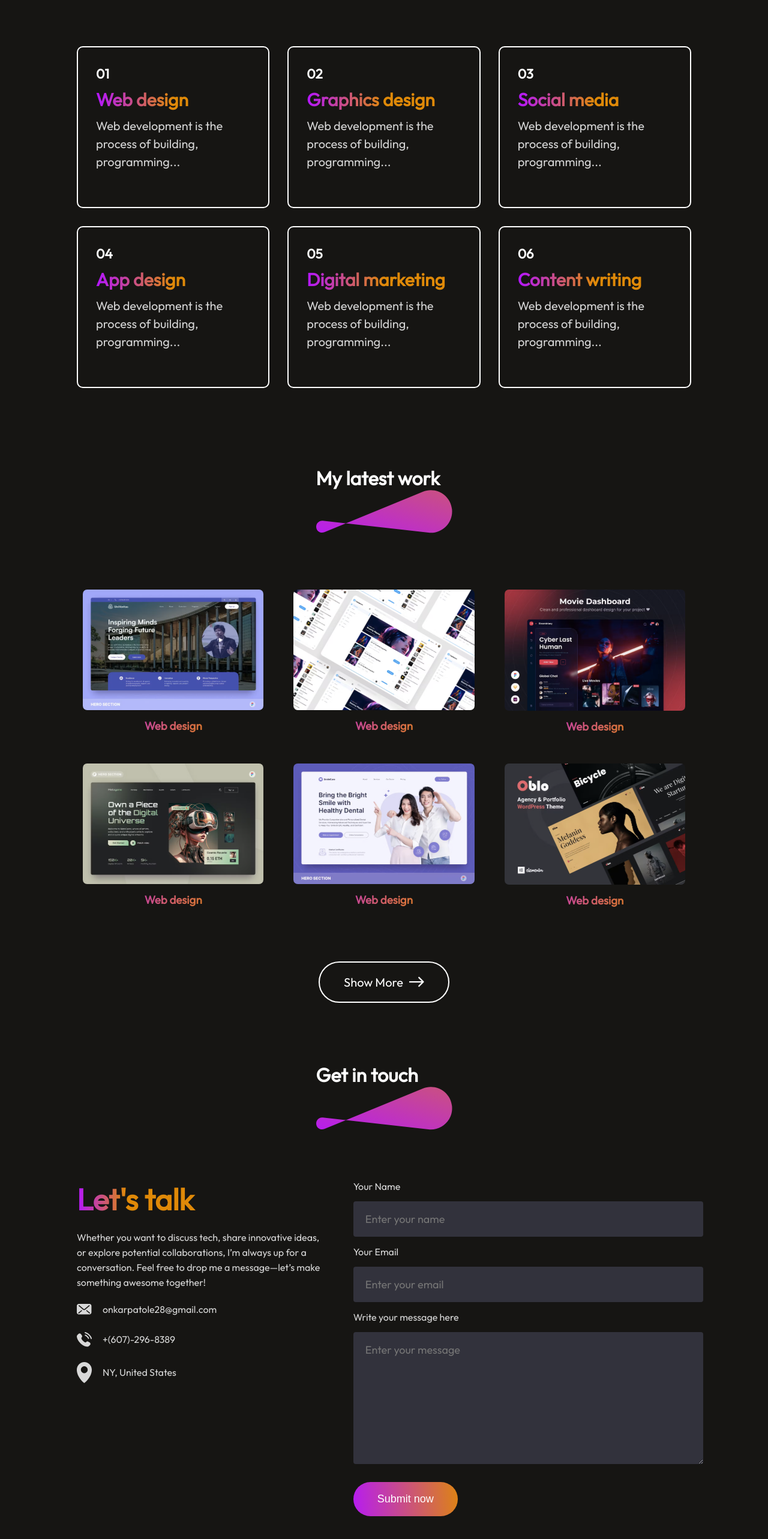
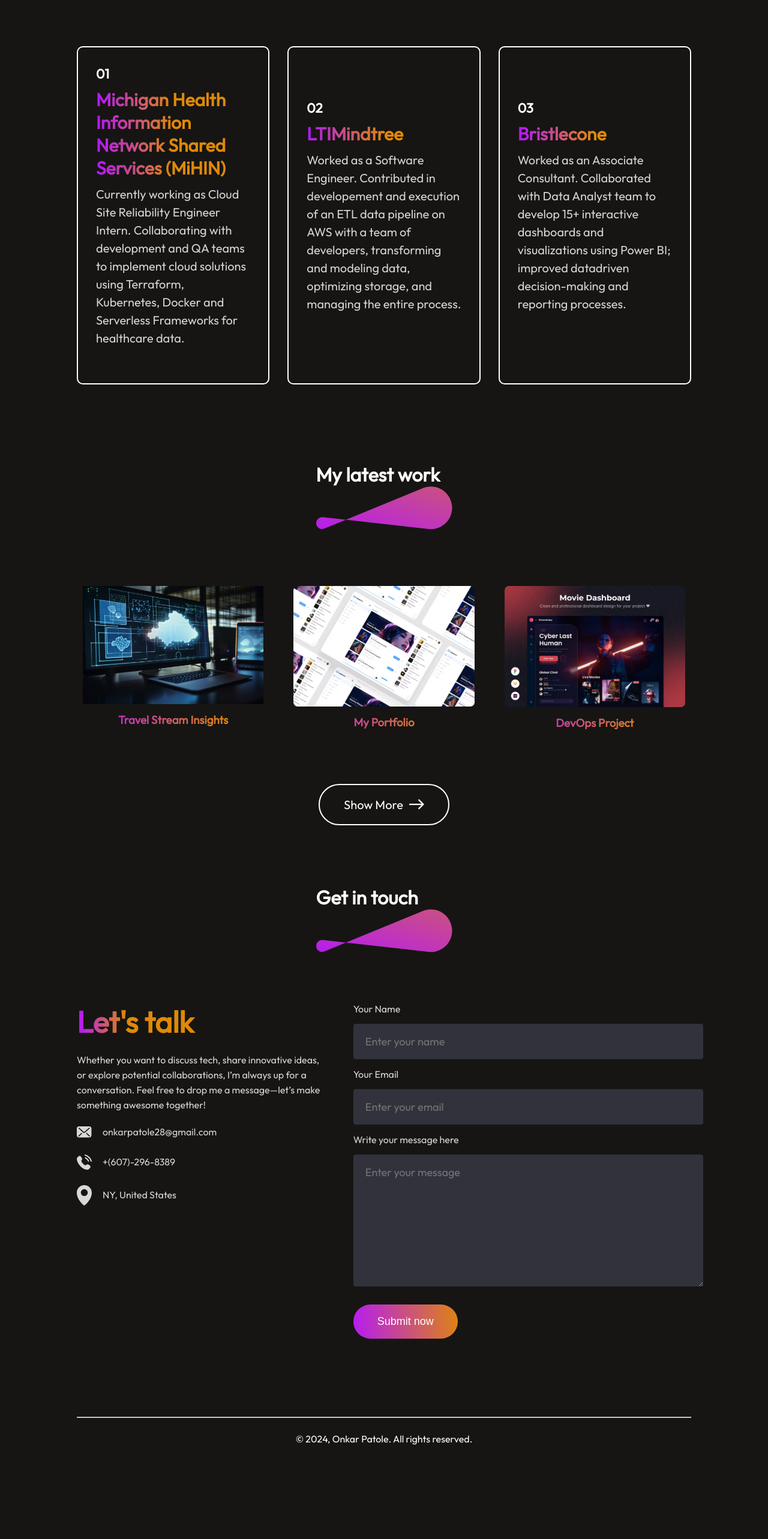
Before and after one commit to OnkarPatole28/Onkar-Portfolio, a React (Vite) app in the folder My-Portfolio/: page / in a window 1280 px wide. Shown: the part 1690-4256 px from the top of the page at 60% size. After the commit the page ends 4099 px from the top, so only its background shows below. Built offline with nearby package versions, Linux system fonts and the light colour scheme.

Commit message:
Updated footer component

```diff
--- a/My-Portfolio/src/App.jsx
+++ b/My-Portfolio/src/App.jsx
@@ -1,10 +1,11 @@
 import React from 'react'
 import Navbar from './Components/Navbar/Navbar'
+import Hero from './Components/Hero/Hero'
 import About from './Components/About/About'
 import Services from './Components/Services/Services'
 import MyWork from './Components/MyWork/MyWork'
 import Contact from './Components/Contact/Contact'
-import Hero from './Components/Hero/Hero'
+import Footer from './Components/Footer/Footer'
 
 const App = () => {
   return (
@@ -15,7 +16,9 @@ const App = () => {
       <Services/>
       <MyWork/>
       <Contact/>
+      <Footer/>
     </div>
   )
 }
+
 export default App
--- a/My-Portfolio/src/Components/Footer/Footer.css
+++ b/My-Portfolio/src/Components/Footer/Footer.css
@@ -1,97 +1,31 @@
-.footer{
+.footer {
     margin: 50px 10%;
     display: flex;
     flex-direction: column;
     gap: 25px;
 }
-.footer-top{
+
+.footer-bottom {
     display: flex;
-    justify-content: space-between;
+    justify-content: center; /* Centers the content horizontally */
 }
-.footer-top-left p{
+
+.footer-bottom-left {
+    display: flex;
     font-size: 16px;
-    max-width: 450px;
+    justify-content: center; /* Centers the text inside its container */
+    text-align: center;
 }
-.footer-top-right{
-    display: flex;
-    align-items: center;
-    gap: 15px;
-}
-.footer-email-input{
-    display: flex;
-    gap: 20px;
-    padding: 15px 20px;
-    border-radius: 50px;
-    background: #32323B;
-}
-.footer-email-input input{
-    outline: none;
-    border: none;
-    background: transparent;
-    color: #a0a0a0;
-    font-family: Outfit;
-    font-size: 18px;
-}
-.footer-email-input img{
-    width: 22px;
-}
-.footer-subscribe{
-    font-size: 16px;
-    padding: 18px 40px;
-    border-radius: 50px;
-    background: linear-gradient(264deg, #DF8908 -5.09%, #B415FF 106.28%);
-    cursor: pointer;
-    transition: 0.3s;
-}
-.footer-bottom{
-    display: flex;
-    justify-content: space-between;
-    font-size: 16px;
-}
-.footer-bottom-right{
-    display: flex;
-    gap: 30px;
-    margin-bottom: 10px;
-}
-.footer-email-input:hover{
-    border: 2px solid white;
-}
-.footer-subscribe:hover{
-    transform: scale(1.1);
-    transition: 0.3s;
-}
-@media(max-width:768px){
-    .footer{
+
+@media (max-width: 768px) {
+    .footer {
         margin: 50px 6%;
     }
-    .footer-top{
-        flex-direction: column;
-        gap: 30px;
-    }
-    .footer-top-right{
-        gap: 5px;
-    }
-    .footer-email-input {
-        padding: 12px 14px;
-        max-width: 200px;
-    }
-    .footer-email-input input{
-        width: 100%;
-        font-size: 16px;
-    }
-    .footer-email-input img{
-        display: none;
-    }
-    .footer-subscribe {
-        font-size: 14px;
-        padding: 14px 20px;
-    }
-    .footer-bottom{
+
+    .footer-bottom {
         display: flex;
         flex-direction: column-reverse;
         font-size: 14px;
-    }
-    .footer-bottom-right{
-        gap: 12px;
+        justify-content: center; /* Centers content on smaller screens too */
     }
 }
--- a/My-Portfolio/src/Components/Footer/Footer.jsx
+++ b/My-Portfolio/src/Components/Footer/Footer.jsx
@@ -6,27 +6,9 @@ import user_icon from '../../assets/user_icon.svg'
 const Footer = () => {
   return (
     <div className='footer'>
-      <div className="footer-top">
-        <div className="footer-top-left">
-            <img src={footer_logo} alt="" />
-            <p>I am a currently software developer from, USA with 3+ years of experience in AWS cloud and Data Engineering.</p>
-        </div>
-        <div className="footer-top-right">
-            <div className="footer-email-input">
-                <img src={user_icon} alt="" />
-                <input type="email" placeholder='Enter your email' />
-            </div>
-            <div className="footer-subscribe">Subscribe</div>
-        </div>
-      </div>
       <hr />
       <div className="footer-bottom">
-        <p className="footer-bottom-left">© 2023 Onkar Patole. All rights reserved.</p>
-        <div className="footer-bottom-right">
-            <p>Term of Services</p>
-            <p>Privacy Policy</p>
-            <p>Connect with me</p>
-        </div>
+        <p className="footer-bottom-left">© 2024, Onkar Patole. All rights reserved.</p>
       </div>
     </div>
   )
--- a/My-Portfolio/src/assets/mywork_data.js
+++ b/My-Portfolio/src/assets/mywork_data.js
@@ -1,4 +1,4 @@
-import project1_img from '../assets/project_1.svg'
+import project1_img from '../assets/project_1.jpeg'
 import project2_img from '../assets/project_2.svg'
 import project3_img from '../assets/project_3.svg'
 import project4_img from '../assets/project_4.svg'
@@ -8,33 +8,18 @@ import project6_img from '../assets/project_6.svg'
 const mywork_data = [
     {
         w_no:1,
-        w_name:"Web design",
+        w_name:"Travel Stream Insights",
         w_img:project1_img
     },
     {
         w_no:2,
-        w_name:"Web design",
+        w_name:"My Portfolio",
         w_img:project2_img
     },
     {
         w_no:3,
-        w_name:"Web design",
+        w_name:"DevOps Project",
         w_img:project3_img
-    },
-    {
-        w_no:4,
-        w_name:"Web design",
-        w_img:project4_img
-    },
-    {
-        w_no:5,
-        w_name:"Web design",
-        w_img:project5_img
-    },
-    {
-        w_no:6,
-        w_name:"Web design",
-        w_img:project6_img
     },
 ]
 
--- a/My-Portfolio/src/assets/services_data.js
+++ b/My-Portfolio/src/assets/services_data.js
@@ -1,33 +1,18 @@
 const Services_Data = [
     {
         s_no:"01",
-        s_name:"Web design",
-        s_desc:"Web development is the process of building, programming..."
+        s_name:"Michigan Health Information Network Shared Services (MiHIN)",
+        s_desc:"Currently working as Cloud Site Reliability Engineer Intern. Collaborating with development and QA teams to implement cloud solutions using Terraform, Kubernetes, Docker and Serverless Frameworks for healthcare data."
     },
     {
         s_no:"02",
-        s_name:"Graphics design",
-        s_desc:"Web development is the process of building, programming..."
+        s_name:"LTIMindtree",
+        s_desc:"Worked as a Software Engineer. Contributed in developement and execution of an ETL data pipeline on AWS with a team of developers, transforming and modeling data, optimizing storage, and managing the entire process."
     },
     {
         s_no:"03",
-        s_name:"Social media",
-        s_desc:"Web development is the process of building, programming..."
-    },
-    {
-        s_no:"04",
-        s_name:"App design",
-        s_desc:"Web development is the process of building, programming..."
-    },
-    {
-        s_no:"05",
-        s_name:"Digital marketing",
-        s_desc:"Web development is the process of building, programming..."
-    },
-    {
-        s_no:"06",
-        s_name:"Content writing",
-        s_desc:"Web development is the process of building, programming..."
+        s_name:"Bristlecone",
+        s_desc:"Worked as an Associate Consultant. Collaborated with Data Analyst team to develop 15+ interactive dashboards and visualizations using Power BI; improved datadriven decision-making and reporting processes."
     },
 ]
 
```
Also changed, not shown: My-Portfolio/src/assets/project_1.jpeg (added).
